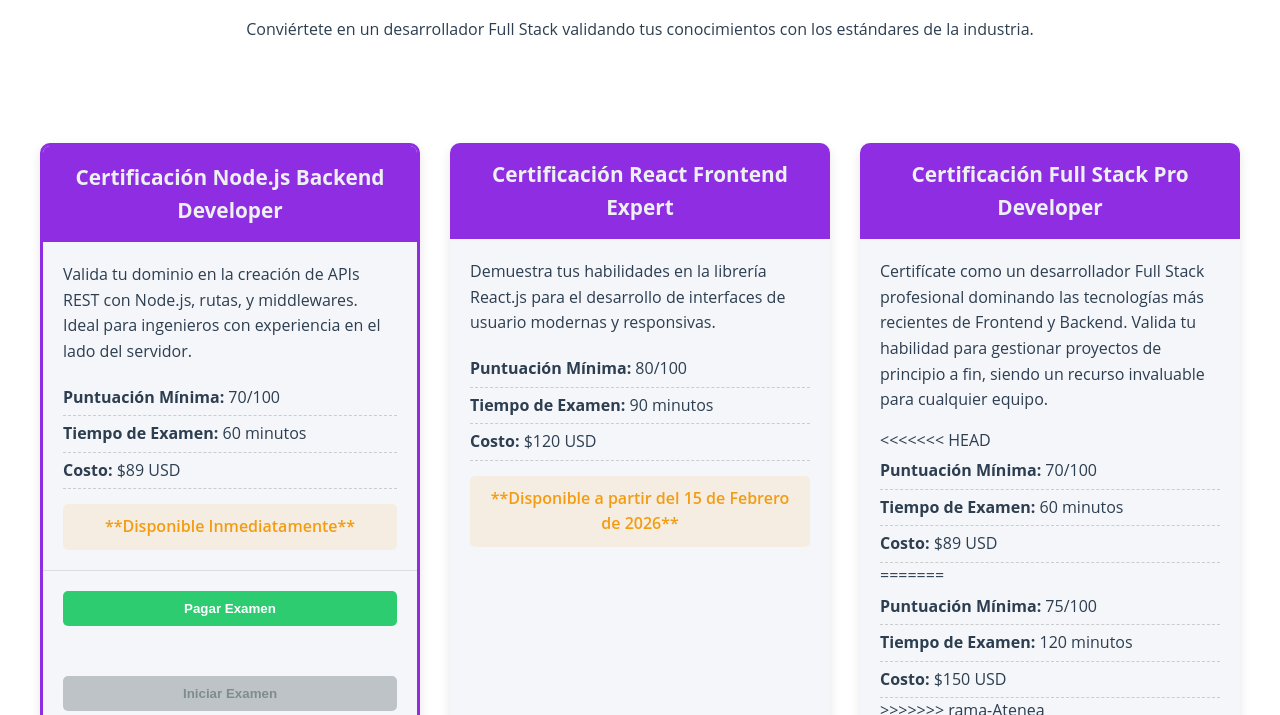
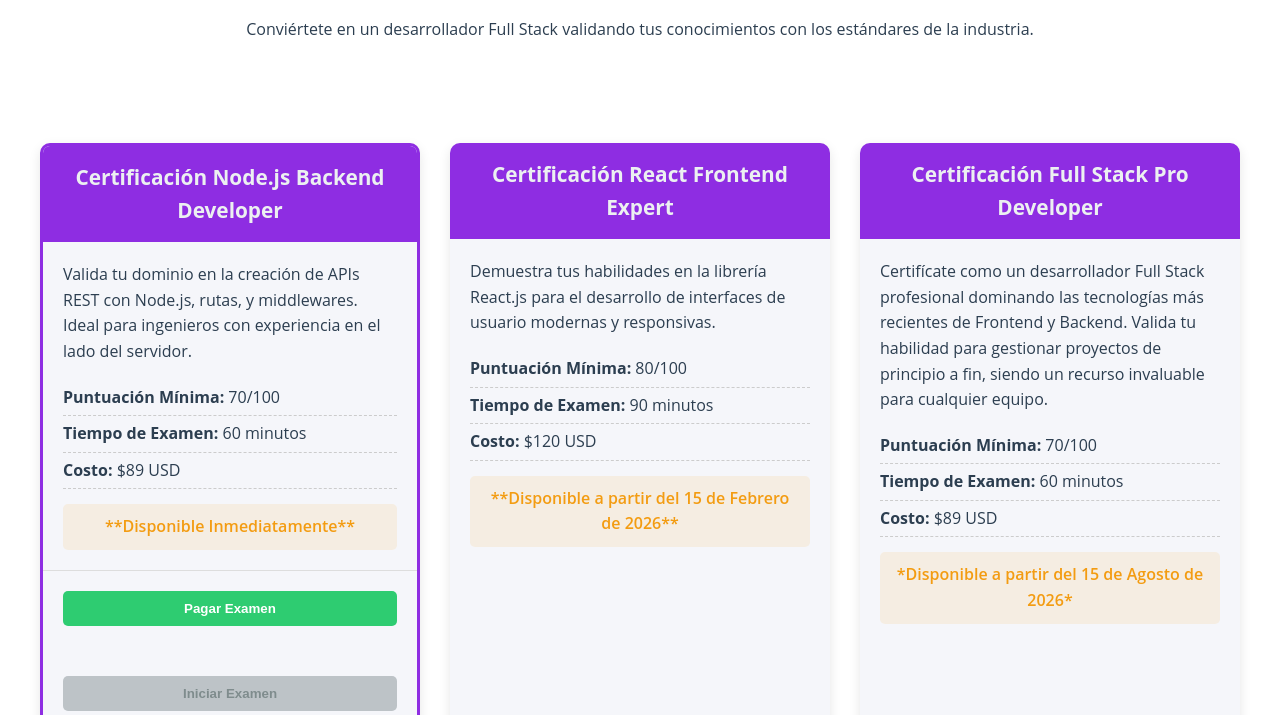
Before and after one commit to https-Contreras/Proyecto-Parcial-2, a website: page Frontend/certificaciones.html in a window 1280 px wide. Shown: the part 237-952 px from the top of the page. Drawn offline with Linux system fonts and the light colour scheme.

Commit message:
Actualizado

```diff
--- a/Frontend/certificaciones.html
+++ b/Frontend/certificaciones.html
@@ -77,15 +77,9 @@
                 <div class="card-body">
                     <p class="description">Certifícate como un desarrollador Full Stack profesional dominando las tecnologías más recientes de Frontend y Backend. Valida tu habilidad para gestionar proyectos de principio a fin, siendo un recurso invaluable para cualquier equipo.</p>
                     <ul>
-<<<<<<< HEAD
                         <li><strong class="label">Puntuación Mínima:</strong> 70/100 </li>
                         <li><strong class="label">Tiempo de Examen:</strong> 60 minutos</li>
                         <li><strong class="label">Costo:</strong> $89 USD</li>
-=======
-                        <li><strong class="label">Puntuación Mínima:</strong> 75/100</li>
-                        <li><strong class="label">Tiempo de Examen:</strong> 120 minutos</li>
-                        <li><strong class="label">Costo:</strong> $150 USD</li>
->>>>>>> rama-Atenea
                     </ul>
                     <p class= "availability-info"> *Disponible a partir del 15 de Agosto de 2026* </p>
                 </div>
@@ -114,8 +108,6 @@
             <a href="[URL_RED_SOCIAL]" target="_blank">LinkedIn</a>
         </div>
     </footer>
-
     <script src="js/app.js"></script>
-    <script src="js/certifications.js"></script>
 </body>
 </html>
```
Also changed, not shown: Frontend/contacto.html (+2 -2 lines).
